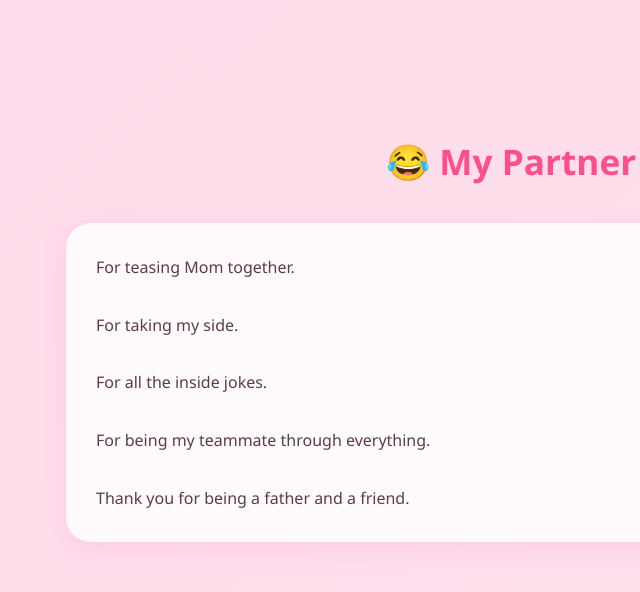
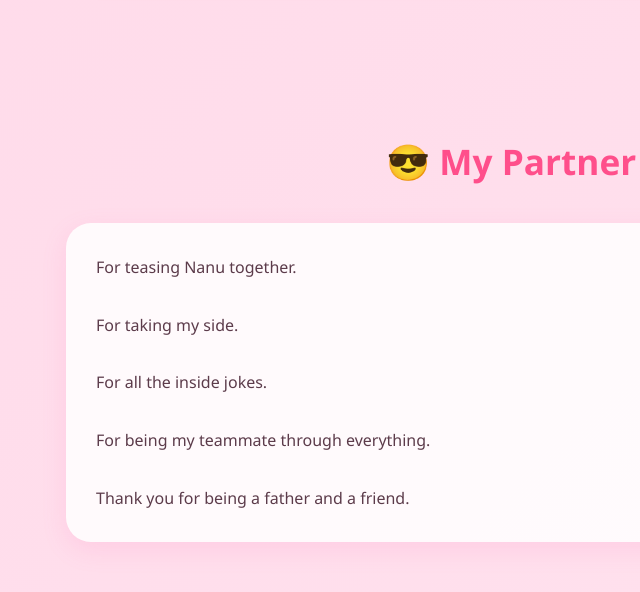
Before and after one commit to daddygopal/fathers-day, a plain HTML site: page index.html in a window 1280 px wide. Shown: the part 1780-2372 px from the top of the page, 49-689 px from the left. Drawn offline with Linux system fonts and the light colour scheme.

Commit message:
Update index.html

```diff
--- a/index.html
+++ b/index.html
@@ -267,11 +267,11 @@ You taught me how to think, stay calm and trust myself.
 
 <section class="section">
 
-<h2>😂 My Partner In Crime</h2>
+<h2>😎 My Partner In Crime</h2>
 
 <div class="card">
 
-For teasing Mom together.
+For teasing Nanu together.
 
 <br><br>
 
```
